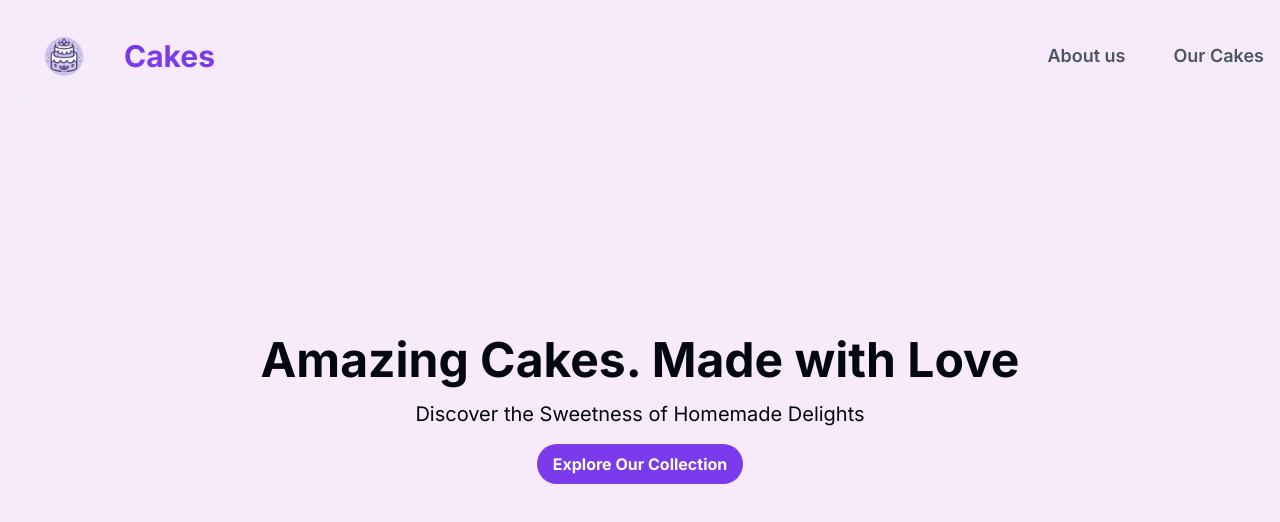
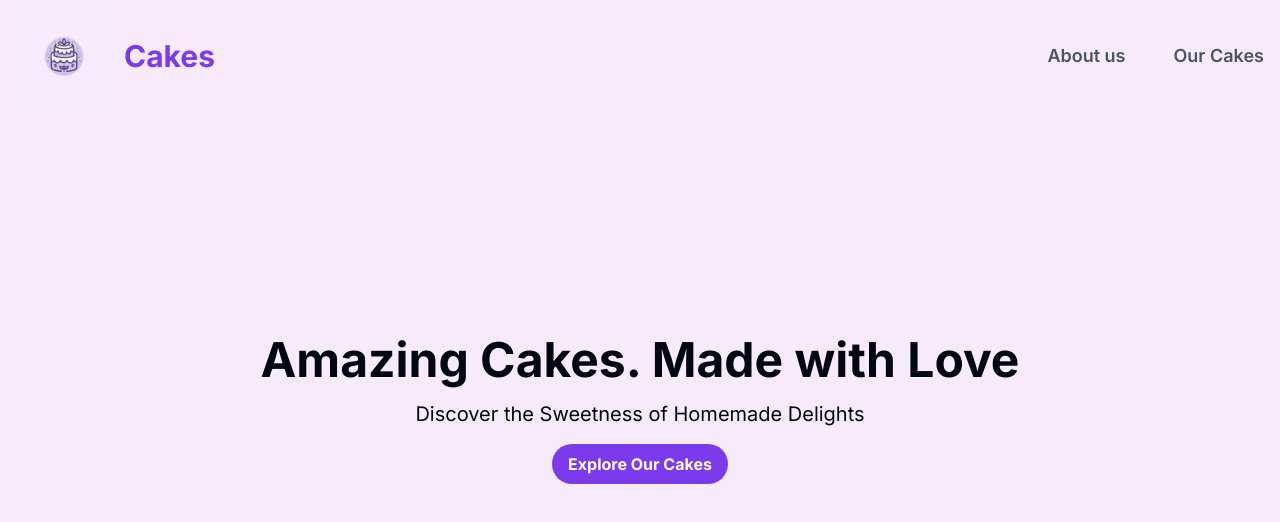
Before and after one commit to Sergio-Na/bake, a Next.js app: page / in a window 1280 px wide. Shown: the top 522 px of the page. Built offline with nearby package versions, Linux system fonts and the light colour scheme.

Commit message:
h1 button text change

```diff
--- a/src/app/components/Hero.tsx
+++ b/src/app/components/Hero.tsx
@@ -7,7 +7,7 @@ function Hero() {
                 <h1 className="text-3xl md:text-4xl lg:text-5xl font-bold">Amazing Cakes. Made with Love</h1>
                 <p className="text-md md:text-lg lg:text-xl mt-2 md:mt-3 lg:mt-4">Discover the Sweetness of Homemade Delights</p>
                 <button className="bg-primary text-white hover:opacity-80 font-bold py-2 px-4 rounded-full mt-4">
-                    Explore Our Collection
+                    Explore Our Cakes
                 </button>
             </div>
         </div>
```
